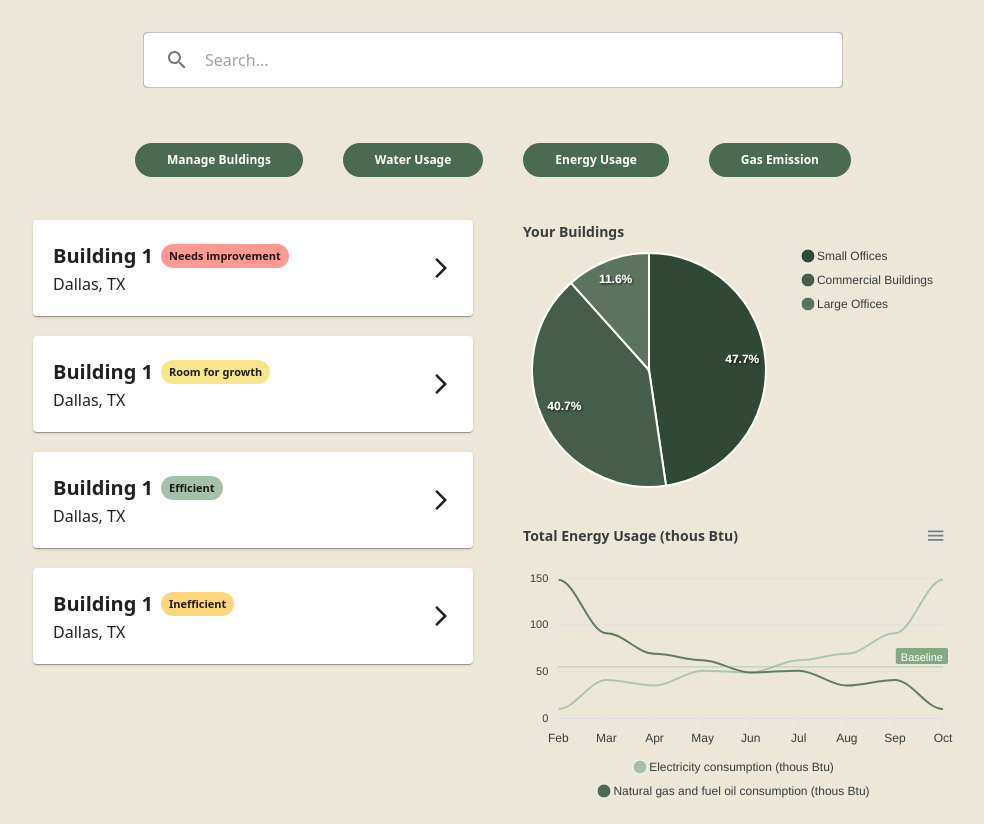
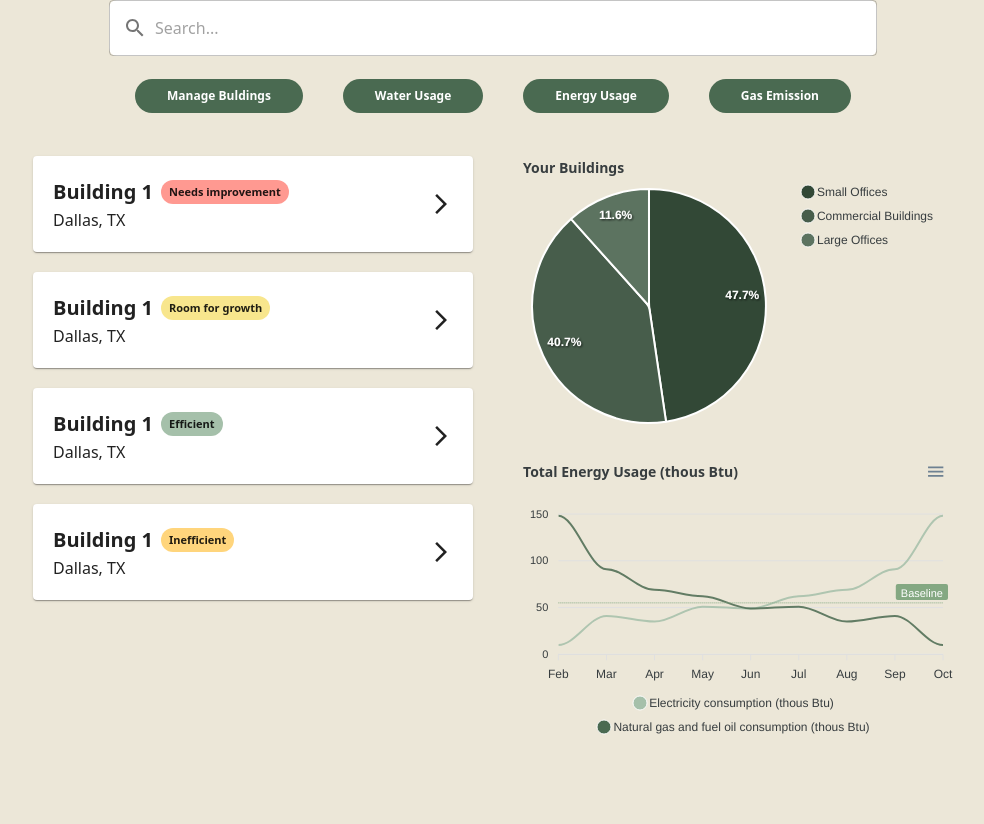
Before and after one commit to nl32/hackUTD2024, a Next.js app: page / in a window 1280 px wide. Shown: the whole page, without its empty margins (147-1131 px from the left). After the commit the page ends 800 px from the top, so only its background shows below. Built offline with nearby package versions, Linux system fonts and the light colour scheme.

Commit message:
simplify search bar

```diff
--- a/src/components/searchBar.tsx
+++ b/src/components/searchBar.tsx
@@ -1,49 +1,23 @@
 'use client';
 import React from 'react';
-import TextField from '@mui/material/TextField';
-import InputAdornment from '@mui/material/InputAdornment';
-import IconButton from '@mui/material/IconButton';
+import { TextField, InputAdornment } from '@mui/material';
 import SearchIcon from '@mui/icons-material/Search';
 
 function SearchBar() {
   return (
-    <div
-      style={{
-        display: 'flex',
-        justifyContent: 'center', // Center vertically
-        alignItems: 'center', // Center horizontally
-        height: '15vh', // Full viewport height
-      }}
-    >
-      {/* Search Bar */}
-      <div
-        style={{
-          display: 'flex',
-          alignItems: 'center',
-          width: '700px', //Set width of the search bar
-        }}
-      >
     <TextField
       id="search-bar"
+      className="m-2 w-3/5 rounded-lg bg-white"
       variant="outlined"
       placeholder="Search..."
-          style={{
-            flexGrow: 1,
-            backgroundColor: '#fff',
-            borderRadius: '8px',
-          }}
       InputProps={{
         startAdornment: (
           <InputAdornment position="start">
-                <IconButton>
             <SearchIcon />
-                </IconButton>
           </InputAdornment>
         ),
       }}
     />
-      </div>
-    </div>
   );
 }
 
```
Lines whose indentation alone changed are shown as unchanged.
